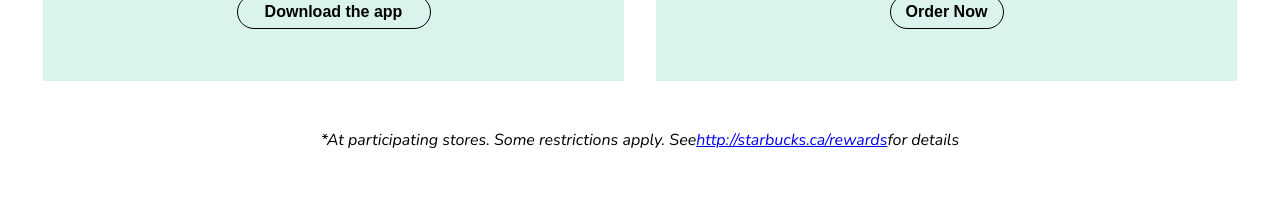
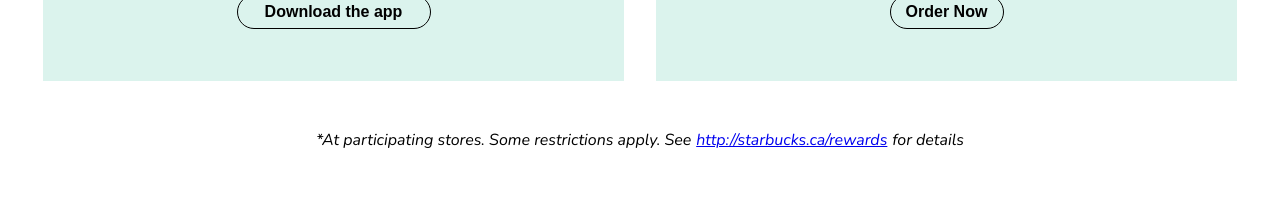
Before and after one commit to ctadev/CongStarbucks, a React (Create React App) app: page / in a window 1280 px wide. Shown: the part 2300-2519 px from the top of the page. Built offline with nearby package versions, Linux system fonts and the light colour scheme.

Commit message:
fix error

```diff
--- a/src/App.js
+++ b/src/App.js
@@ -5,7 +5,6 @@ import {
   BrowserRouter as Router,
   Routes,
   Route,
-  BrowserRouter,
 } from "react-router-dom";
 import Rewards from "./pages/Rewards";
 import Gifts from "./pages/Gifts";
--- a/src/components/homeComponents/Disclamer.jsx
+++ b/src/components/homeComponents/Disclamer.jsx
@@ -13,7 +13,7 @@ function Disclamer() {
           >
             http://starbucks.ca/rewards
           </a>
-          for details
+           for details
         </p>
       </section>
       <section className="section2">
--- a/src/styles/disclaimer.scss
+++ b/src/styles/disclaimer.scss
@@ -14,6 +14,9 @@
       text-align: center;
       font-family: "Nunito", sans-serif;
       font-size: 0.9rem;
+      a{
+          margin: 0 0.3rem;
+      }
     }
   }
   .section2 {
```
